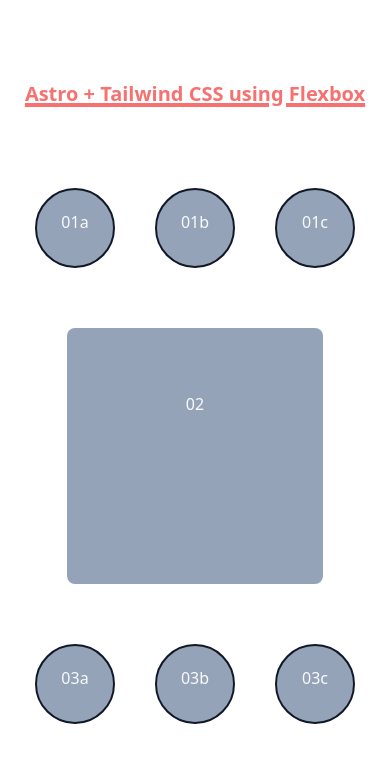
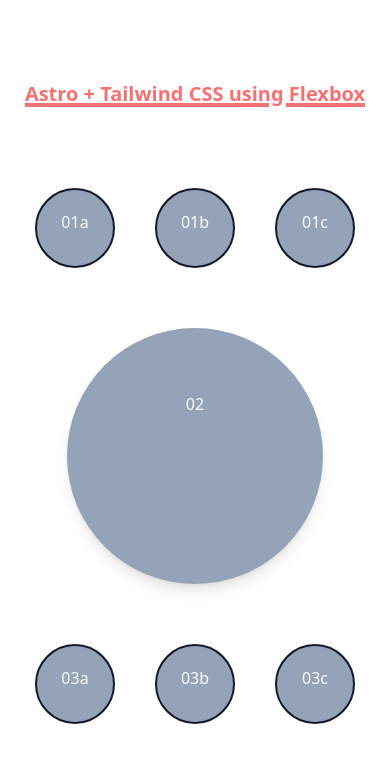
Before and after one commit to kevmille/simple-tailwindcss-flexbox, an Astro site: page / in a window 390 px wide. Built offline with nearby package versions, Linux system fonts and the light colour scheme; Astro itself is replaced by a stand-in of ours.

Commit message:
Updated shadows to center circle

```diff
--- a/src/pages/index.astro
+++ b/src/pages/index.astro
@@ -31,7 +31,7 @@
 				</div>
 			</div>
 			<div class="p-5 md:p-20">
-				<div class="w-64 h-64 md:w-96 md:h-96 text-gray-50 bg-slate-400 rounded-lg md:rounded-full">
+				<div class="w-64 h-64 md:w-96 md:h-96 text-gray-50 bg-slate-400 rounded-full md:rounded-full shadow-lg hover:shadow-md transition duration-300 hover:bg-blue-200">
 					<div class="pt-16 md:pt-24">
 						02
 					</div>
```
